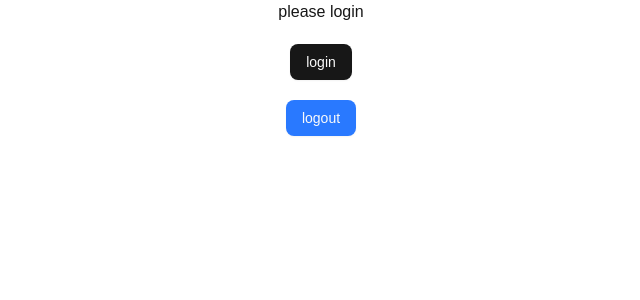
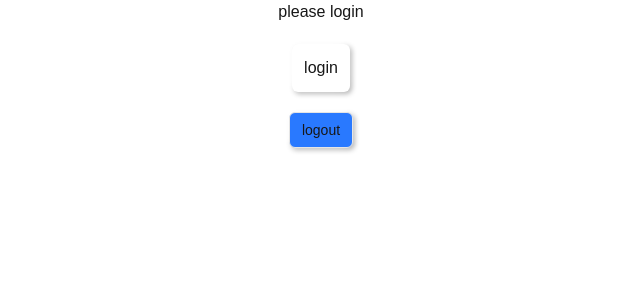
Before and after one commit to BargheNo/frontend, a Next.js app: page /logger in a window 1280 px wide. Shown: the top 300 px of the page, without its empty margins (319-959 px from the left). Built offline with nearby package versions, Linux system fonts and the light colour scheme.

Commit message:
feat: add neoStyles.css file to add neo related styles there

```diff
--- a/app/globals.css
+++ b/app/globals.css
@@ -150,11 +150,7 @@ body {
   }
 }
 
-@layer components {
-}
+
 
 @layer utilities {
-  .neo-button {
-    @apply flex justify-center mt-8 items-center text-orange-500 text-xl font-semibold gap-2 p-3 w-full justify-self-center rounded-full cursor-pointer shadow-[-4px_-4px_10px_rgba(255,255,255,1),2px_2px_5px_rgba(0,0,0,0.3)] duration-300 hover:shadow-[-8px_-8px_20px_rgba(255,255,255,1),4px_4px_10px_rgba(0,0,0,0.3)] active:shadow-[inset_-4px_-4px_10px_rgba(255,255,255,0.5),inset_1px_1px_3px_rgba(0,0,0,0.2)];
-  }
 }
--- a/app/layout.tsx
+++ b/app/layout.tsx
@@ -1,6 +1,7 @@
 import type { Metadata } from "next";
 import { Geist, Geist_Mono } from "next/font/google";
 import "./globals.css";
+import "./neoStyles.css";
 
 import { Providers } from "./providers";
 
--- a/app/logger/page.tsx
+++ b/app/logger/page.tsx
@@ -32,10 +32,14 @@ export default function page() {
       ) : (
         <p className="text-center">please login</p>
       )}
-      <Button variant={"default"} onClick={login}>
+      <button className="neo-btn" onClick={login}>
         login
-      </Button>
-      <Button className="bg-vivid-blue" variant={"default"} onClick={logout}>
+      </button>
+      <Button
+        className="bg-vivid-blue neo-btn"
+        variant={"outline"}
+        onClick={logout}
+      >
         logout
       </Button>
     </div>
--- /dev/null
+++ b/app/neoStyles.css
@@ -0,0 +1,10 @@
+@import "tailwindcss";
+
+@layer utilities {
+  /* add your neo related styles here:
+  use neo at the beginning to show that these are neo styles */
+
+  .neo-btn {
+    @apply p-3 rounded-md cursor-pointer shadow-[-4px_-4px_10px_rgba(255,255,255,1),2px_2px_5px_rgba(0,0,0,0.3)] duration-300 hover:shadow-[-8px_-8px_20px_rgba(255,255,255,1),4px_4px_10px_rgba(0,0,0,0.3)] active:shadow-[inset_-4px_-4px_10px_rgba(255,255,255,0.5),inset_1px_1px_3px_rgba(0,0,0,0.2)];
+  }
+}
```
